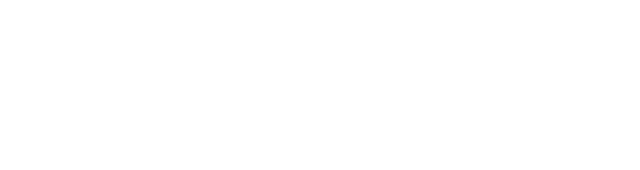
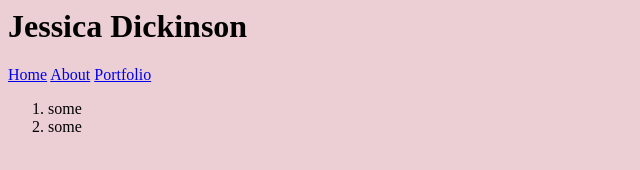
Before and after one commit to JDickinson7/personal-site, a plain HTML site: page about.html in a window 1280 px wide. Shown: the whole page, without its empty margins (0-640 px from the left). Drawn offline with Linux system fonts and the light colour scheme.

Commit message:
added a css link to every head. Also added a basic layout to index and about

```diff
--- a/about.html
+++ b/about.html
@@ -0,0 +1,30 @@
+<!-- this is the second page of my personal site-->
+
+<html>
+  <head>
+    <link rel="stylesheet" href="style.css">
+    <title>Jessica Dickinson</title>
+  </head>
+
+  <header>
+    <h1>Jessica Dickinson</h1>
+    <nav>
+      <a href="./index.html" >Home</a>
+      <a href="./about.html" >About</a>
+      <a href="./portfolio.html">Portfolio</a>
+    </nav>
+</header>
+
+  <body>
+    <main>
+      <section>
+        <ol>
+          <li>some</li>
+          <li>some</li>
+        </ol>
+        <img src="" alt="" height="" width="">
+      </section>
+    </main>
+
+  </body>
+</html>
--- a/style.css
+++ b/style.css
@@ -0,0 +1,3 @@
+body {
+  background-color: rgb(236, 207, 212);
+}
```
Also changed, not shown: index.html (+11 -0 lines), portfolio.html (+18 -0 lines).
